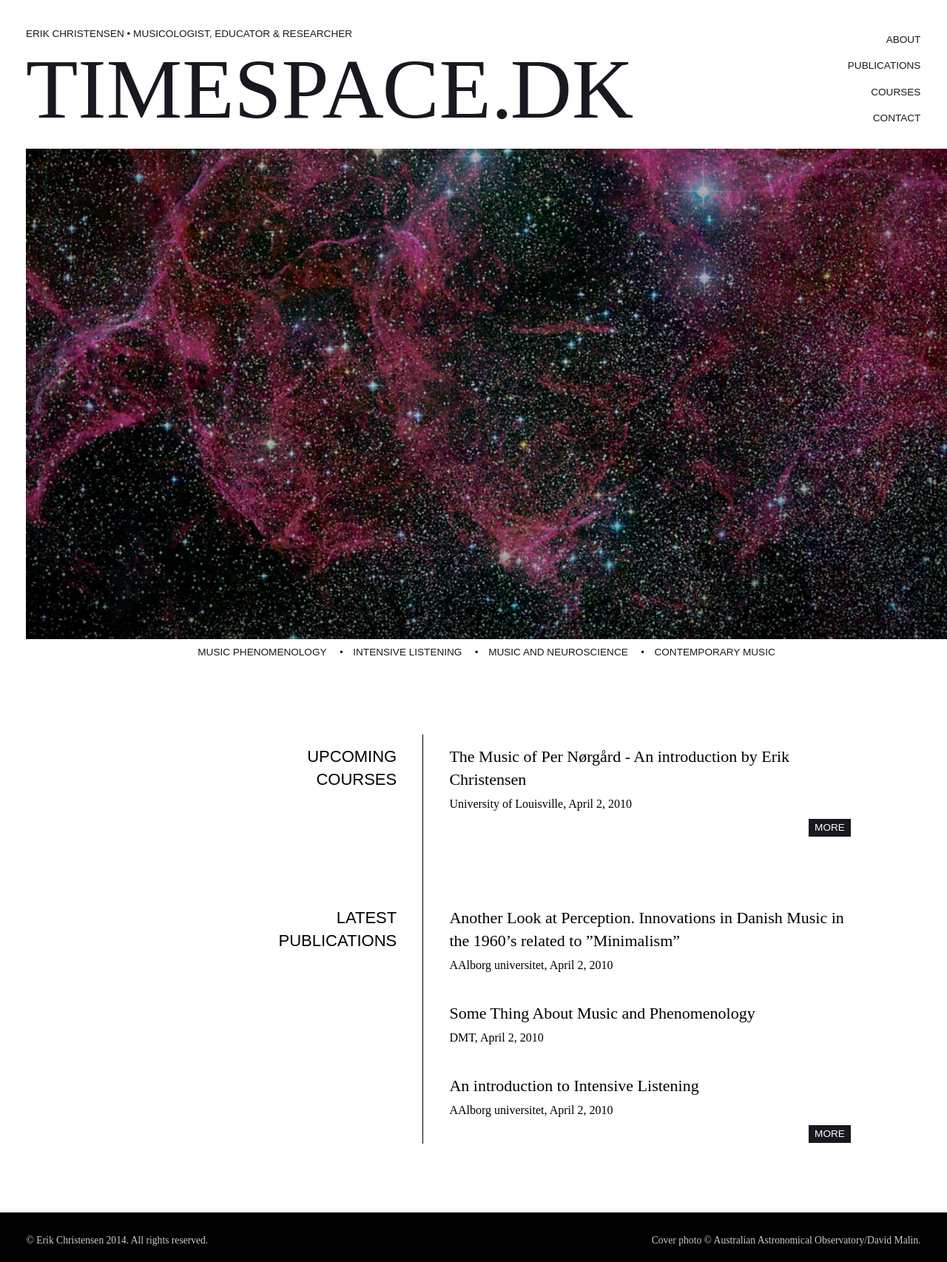
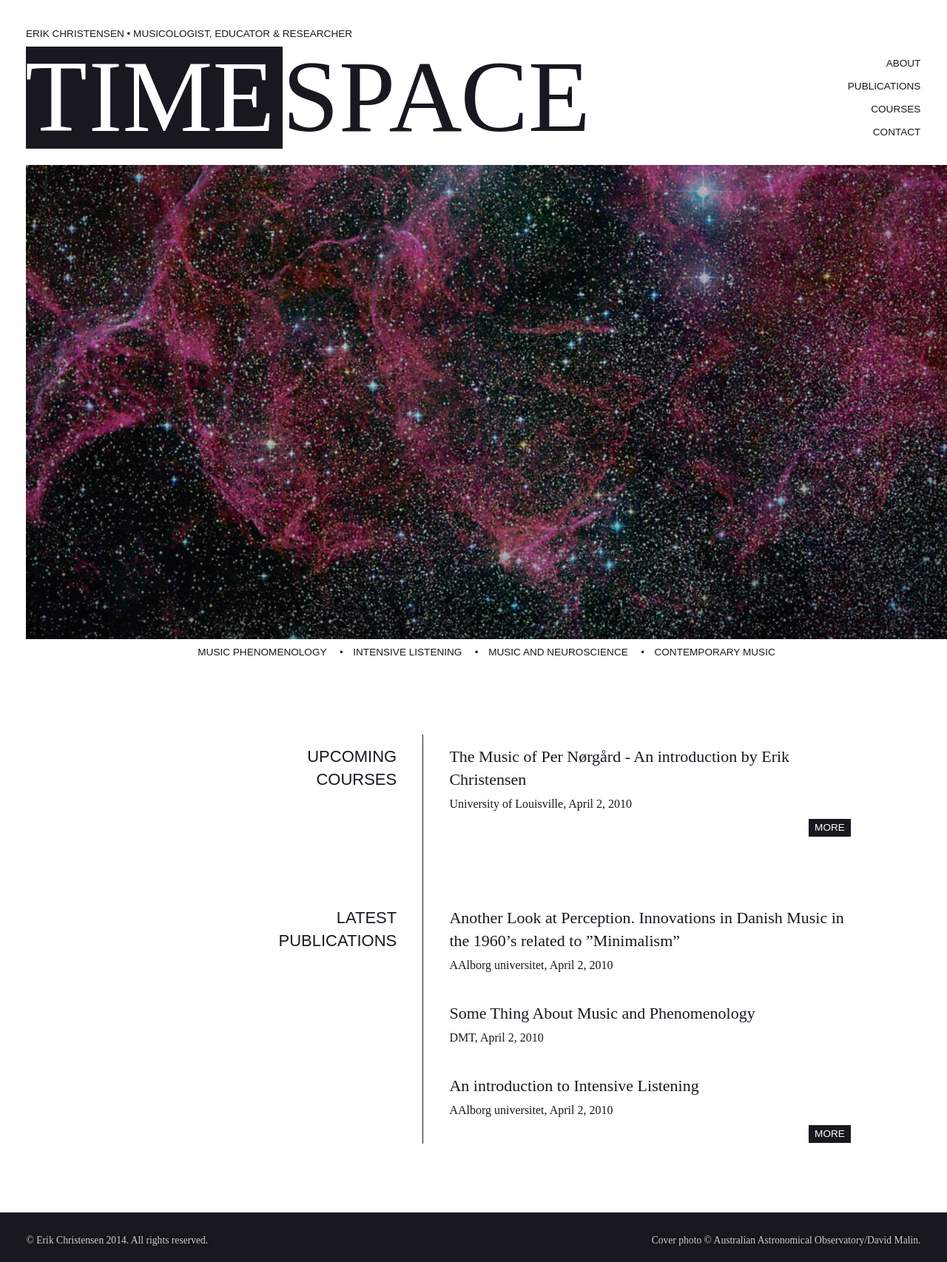
Before and after one commit to netlifydemo/cms-demo, a Jekyll site: the page built from index.html, in a window 1280 px wide. Shown: the whole page at 74% size. Built offline with Jekyll 4.4.1, drawn with Linux system fonts in a browser that asks for light colours.

Commit message:
Logo with background. Prettier underline for links

```diff
--- a/css/main.scss
+++ b/css/main.scss
@@ -1,5 +1,15 @@
 ---
 ---
+
+// Prettier link underlines (https://eager.io/blog/smarter-link-underlines/)
+@mixin underline($color, $bgcolor) {
+  text-shadow: .03em 0 $bgcolor, -.03em 0 $bgcolor, 0 .03em $bgcolor, 0 -.03em $bgcolor, .06em 0 $bgcolor, -.06em 0 $bgcolor, .09em 0 $bgcolor, -.09em 0 $bgcolor, .12em 0 $bgcolor, -.12em 0 $bgcolor, .15em 0 $bgcolor, -.15em 0 $bgcolor;
+  background-image: linear-gradient($bgcolor, $bgcolor), linear-gradient($bgcolor, $bgcolor), linear-gradient($color, $color);
+  background-size: .05em 1px, .05em 1px, 1px 1px;
+  background-repeat: no-repeat, no-repeat, repeat-x;
+  background-position: 0% 90%, 100% 90%, 0% 90%;
+}
+
 /*! HTML5 Boilerplate v4.3.0 | MIT License | http://h5bp.com/ */
 
 /*
@@ -97,11 +107,11 @@ textarea {
    Author's custom styles
    ========================================================================== */
 
-$color-black: #000;
+$color-black: #181820;
 $color-white: #fff;
 $color-cream: #f7f6f3;
-$color-bg: $color-cream;
-$color-text: #181820;
+$color-bg: $color-white;
+$color-text: $color-black;
 $color-link: #008cba;
 
 $font-family-serif: 'Alegreya', serif;
@@ -120,10 +130,14 @@ $container-max-width: 960px;
 @import "gridlover";
 @include gridlover-typography();
 
+body {
+  background-color: $color-bg;
+  color: $color-text;
+}
+
 /* Font family */
 body {
   font-family: $font-family-serif;
-  color: $color-black;
 }
 
 .header,
@@ -158,25 +172,31 @@ a, a:visited {
  color: $color-link;
 }
 
+.no-touch a:hover {
+  color: $color-text;
+  text-decoration: underline;
+
+  &:not(.no-underline) {
+    text-decoration: none;
+    @include underline($color-text, $color-bg);
+  }
+}
+
+
 h1, h2, h3, h4, h5 {
   a, a:visited {
     color: inherit;
   }
 }
 
-.no-touch a:hover {
-  color: $color-black;
-  text-decoration: underline;
-}
-
 a.button {
   display: inline-block;
+  background: $color-text;
   color: $color-white;
-  background: $color-text;
   font-size: $size-s;
   font-weight: normal;
   text-transform: uppercase;
-  line-height: 1;//$size-l + $size-2xs;
+  line-height: 1;
   padding: $size-xs $size-s;
   border: 1px solid;
 
@@ -281,12 +301,13 @@ html, body {
   right: 0;
 }
 
-.header, .footer {
+.header,
+.footer {
   background-color: $color-black;
   color: $color-white;
   text-shadow: rgba(0,0,0,0.9) 1px 1px 5px;
 
-  a, a:visited {
+  a, a:visited, a:hover {
     color: $color-white;
 
     strong {
@@ -301,7 +322,7 @@ html, body {
 
 .header {
   box-sizing: border-box;
-  border-left: $size-l solid $color-white;
+  border-left: $size-l solid $color-bg;
 
   &:before {
     content:'';
@@ -316,15 +337,14 @@ html, body {
     opacity: 0.8;
   }
 
-  .bottom {
-    background-color: $color-white;
-    color: $color-black;
+  .section {
+    background-color: $color-bg;
+    color: $color-text;
     text-shadow: none;
     padding: $size-xs 0;
     margin: 0;
     ul {
       font-size: $size-s;
-      opacity: 0.9;
       text-transform: uppercase;
       text-align: center;
     }
@@ -336,17 +356,29 @@ html, body {
 
   h1 {
     font-family: "Univers LT 59 UltraCondensed";
-    font-size: $size-2xl + $size-m;
+    font-size: $size-2xl + $size-m + 1em;
     font-weight: normal;
     text-transform: uppercase;
     letter-spacing: normal;
     margin: 0;
+    .char-i {
+      margin-left: 2px;
+    }
     .char-a {
       margin-left: -9px;
       margin-right: -2px;
     }
     .char-dot {
       margin-right: -3px;
+    }
+    .inverse {
+      background: $color-text;
+      color: $color-bg;
+      display: inline-block;
+      vertical-align: bottom;
+      padding-right: 0.077em;
+      text-indent: -1px;
+      overflow: hidden;
     }
   }
 
@@ -364,7 +396,7 @@ html, body {
 }
 
 .top-bar {
-  background: $color-white;
+  background: $color-bg;
   color: $color-text;
   text-shadow: none;
   z-index: 1;
@@ -374,7 +406,7 @@ html, body {
     padding-left: 0;
   }
 
-  a, a:visited {
+  a, a:visited, a:hover {
     color: inherit;
   }
 
@@ -386,9 +418,8 @@ html, body {
     text-align: right;
 
     a {
-      display: block;
+      display: inline-block;
       font-size: $size-s;
-      line-height: $size-xl;
       text-transform: uppercase;
     }
   }
@@ -411,7 +442,8 @@ html, body {
     }
   }
 
-  p, ul {
+  p,
+  ul {
     max-width: 30em;
     margin-top: 0;
   }
--- a/index.html
+++ b/index.html
@@ -8,7 +8,7 @@ overview: true
     <div class="container">
       <div class="masthead">
         <h5><a href="/about">Erik Christensen <small>Musicologist, Educator &amp; Researcher</small></a></h5>
-        <h1><a href="/">t<span class="char-i">i</span>mesp<span class="char-a">a</span>ce<span class="char-dot">.</span>dk</a></h1>
+        <h1><a href="/" class="no-underline"><span class="inverse">t<span class="char-i">i</span>me</span>sp<span class="char-a">a</span>ce</h1>
       </div>
       <ul>
         <li class="{% if page.name == 'about.html' %}active{% endif %}"><a href="/about">About</a></li>
```
